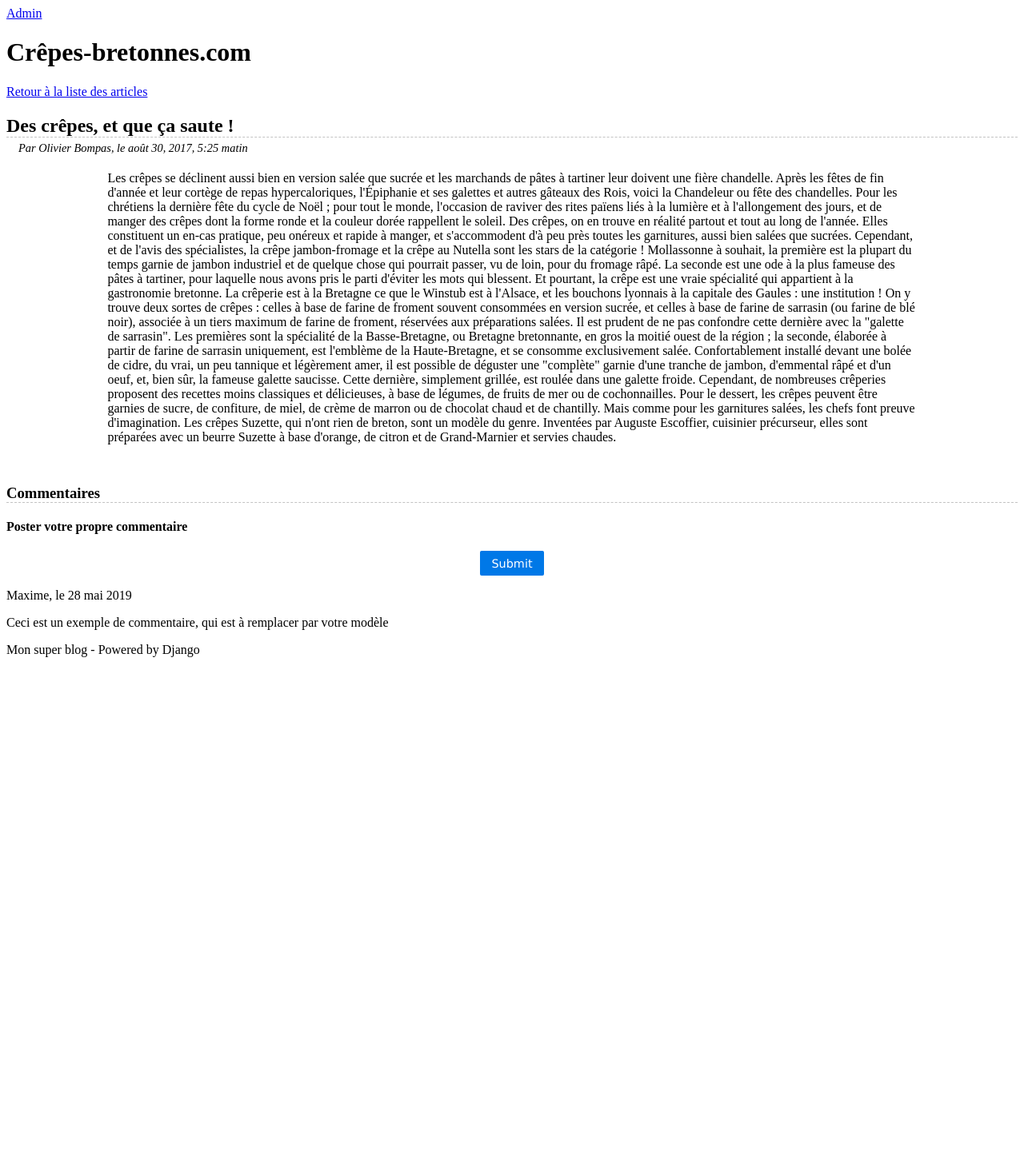
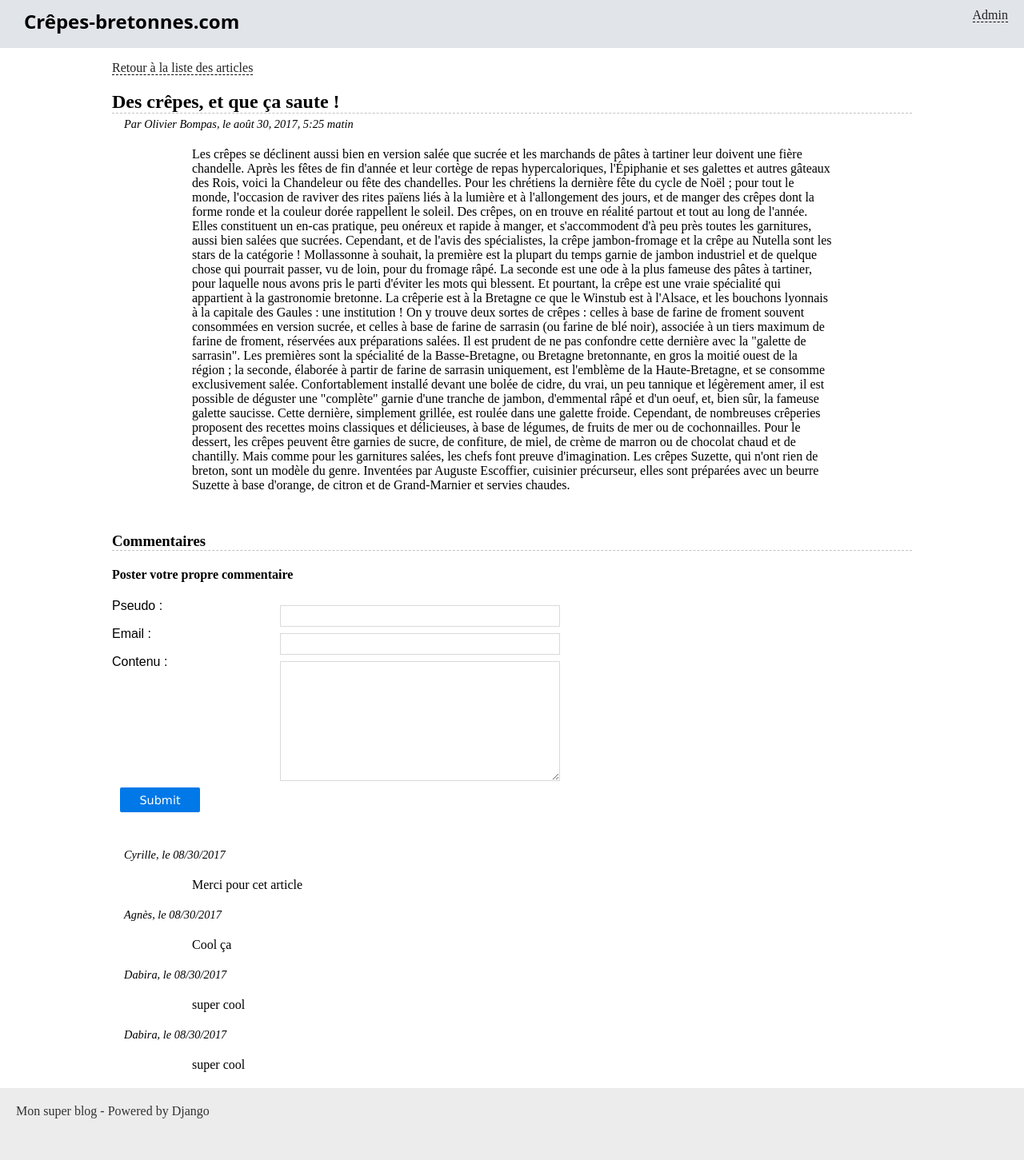
Before and after one commit to cyaoyapi/crepes, a Django app: the page made by blog/forms.py in a window 1280 px wide. Shown: the whole page at 80% size. Before the commit the page ends 830 px from the top, so only its background shows below. Run offline with Django 3.2, Linux system fonts and the light colour scheme; data comes from the database, SQL or seed files in the repository.

Commit message:
Comments system management

```diff
--- /dev/null
+++ b/blog/forms.py
@@ -0,0 +1,10 @@
+from django import forms
+
+
+class CommentForm(forms.Form):
+
+	""" Form to add comment to an article """
+
+	pseudo = forms.CharField(label="Pseudo", max_length=25)
+	email = forms.EmailField(label="Email")
+	contenu = forms.CharField(label="Contenu", widget=forms.Textarea)
--- a/blog/static/blog/css/style.css
+++ b/blog/static/blog/css/style.css
@@ -1,3 +1,80 @@
+* {
+    box-sizing: border-box;
+}
+
+body {
+    margin: 0;
+    padding: 0;
+}
+
+a {
+    color: #222;
+    border-bottom: 1px dashed #000;
+    text-decoration: none;
+}
+
+.container {
+    margin: 0 auto;
+    width: 1000px;
+}
+
+header {
+    background-color: #e1e4e9;
+
+    height: 60px;
+    padding-top: 10px;
+    padding-bottom: 13px;
+}
+
+header aside {
+    float: right;
+    margin-right: 20px;
+}
+
+header h1 {
+    margin: 0 30px;
+    font-size: 1.5em;
+
+    font-family: 'Open Sans';
+}
+
+footer {
+    background-color: #ECECEC;
+    color: #333;
+    height: 90px;
+    padding: 20px;
+}
+
+
+
+form label {
+    display: block;
+    float: left;
+    font-weight: lighter;
+    width: 200px;
+    text-align: justify;
+    font-family: Arvo, Arial;
+
+}
+
+form input, form select, form textarea {
+    border: 1px solid #d9d9d9;
+    color: #343434;
+    float: left;
+    margin: 8px 10px 0px 10px;
+    padding: 5px;
+    width: 350px;
+}
+
+form textarea {
+    height: 150px;
+
+}
+
+form p { clear: both; }
+
+.clear { clear:both;}
+
 /**********************/
 
 .titre-article, .titre-comments {
@@ -30,4 +107,6 @@ input[type="submit"] {
     text-decoration: none;
     border-radius: 2px;
     display: inline-block;
+    width: 100px;
+    margin-bottom: 40px;
 }
--- a/blog/templates/blog/lire_article.html
+++ b/blog/templates/blog/lire_article.html
@@ -18,9 +18,13 @@
 	<h3 class="titre-comments">Commentaires</h3>
 
 	<h4>Poster votre propre commentaire</h4>
-	<form method="post" action="" class="pure-form">
+	<form method="post" action="{% url 'blog_lire' article.slug %}" class="pure-form">
 
 		<!-- A vous de remplir le formulaire également -->
+
+		{% csrf_token %}
+
+		{{ form.as_p }}
 
 		<p style="text-align:center">
 			<input class="pure-button pure-button-primary" type="submit" />
@@ -31,8 +35,12 @@
 
 
 	<div class="commentaire">
-		<p>Maxime, le 28 mai 2019</p>
-		<p>Ceci est un exemple de commentaire, qui est à remplacer par votre modèle</p>
+		{% for comment in article.commentaires.all %}
+			{%if comment.is_visible %}
+				<p class="infos-article">{{ comment.pseudo }}, le {{ comment.date|date:'SHORT_DATE_FORMAT' }}</p>
+				<p class="contenu-article">{{ comment.contenu|striptags }}</p>
+			{% endif %}
+		{% endfor %}
 	</div>
 
 {% endblock %}
--- a/blog/views.py
+++ b/blog/views.py
@@ -1,6 +1,8 @@
 from django.shortcuts import render
 from django.shortcuts import render, get_object_or_404
-from .models import Article
+from django.utils.html import strip_tags
+from .models import Article, Comment
+from .forms import CommentForm
 
 
 # Create your views here.
@@ -27,4 +29,15 @@ def lire_article(request, slug):
 
     article = get_object_or_404(Article, slug=slug)
 
-    return render(request, 'blog/lire_article.html', {'article': article})
+    form = CommentForm(request.POST or None)
+
+    if form.is_valid():
+
+    	pseudo = form.cleaned_data['pseudo']
+    	email = form.cleaned_data['email']
+    	contenu = strip_tags(form.cleaned_data['contenu'])
+    	Comment.objects.create(article=article, pseudo=pseudo, email=email, contenu=contenu)
+
+    	form = CommentForm(None) # reset the fields of the form
+
+    return render(request, 'blog/lire_article.html', locals())
--- a/crepes/urls.py
+++ b/crepes/urls.py
@@ -15,9 +15,11 @@ Including another URLconf
 """
 from django.conf.urls import url, include
 from django.contrib import admin
+from . import views
 
 urlpatterns = [
     url(r'^admin/', admin.site.urls),
+    url(r'^$', views.main_home, name='main_home'),
     url(r'^blog/', include('blog.urls')),
 
 ]
--- a/templates/base.html
+++ b/templates/base.html
@@ -3,7 +3,6 @@
 <html lang="fr">
 <head>
     <title>{% block title %}Mon blog{% endblock %} - Crêpes bretonnes</title>
-    <link rel="stylesheet" href="{% static 'ccs/default.css' %}" />
     <link rel="stylesheet" href="{% static 'blog/css/style.css' %}" />
 </head>
 
```
Also changed, not shown: crepes/views.py (added, +7 -0 lines), static/css/default.css (deleted, +0 -73 lines), db.sqlite3.
